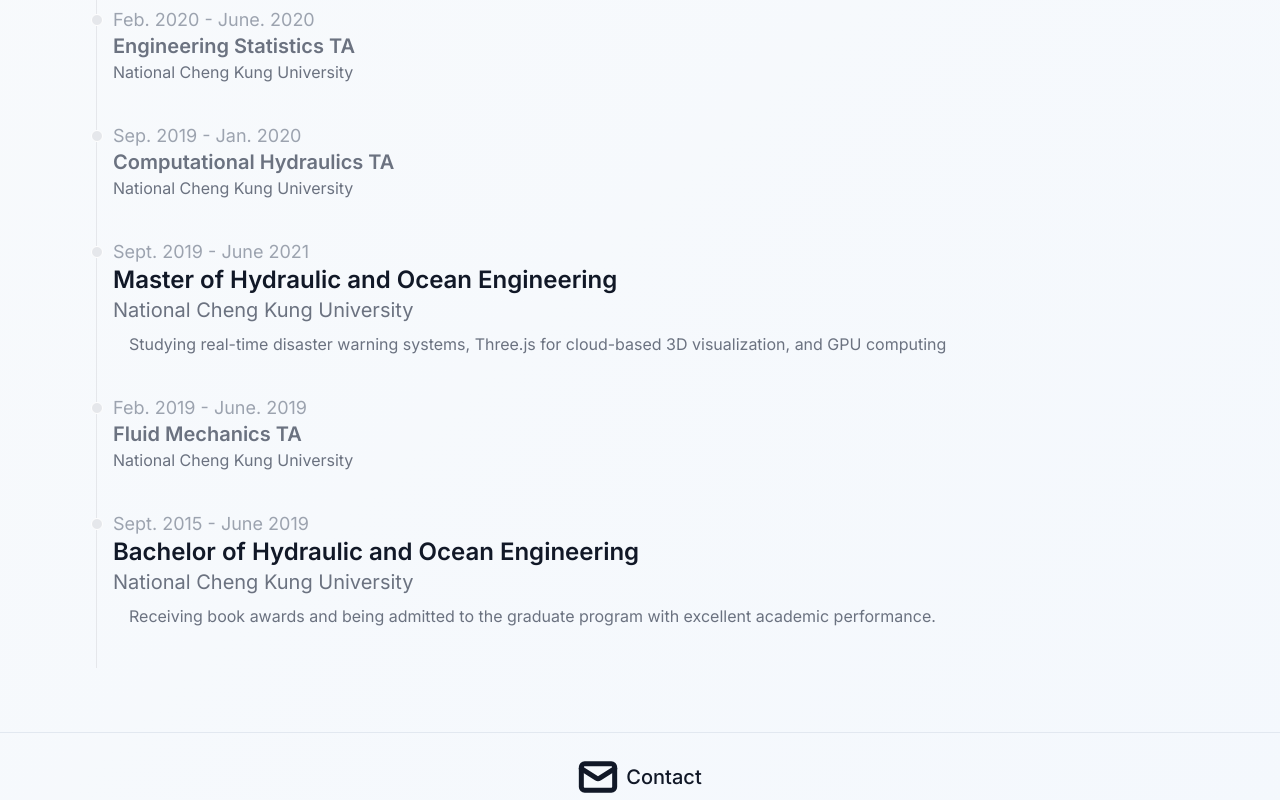
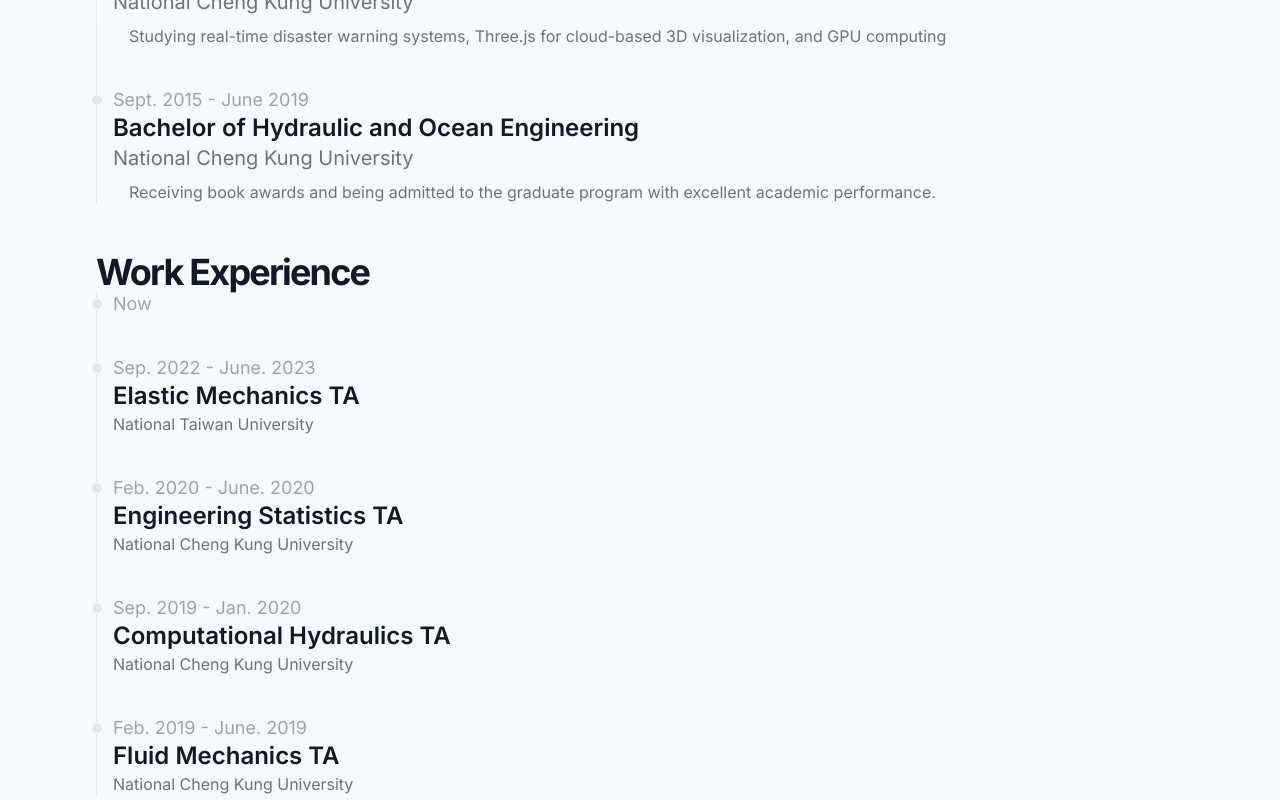
Before and after one commit to Ko0105/Webpage, a Next.js app: page /education in a window 1280 px wide. Shown: the part 440-1240 px from the top of the page. Built offline with nearby package versions, Linux system fonts and the light colour scheme.

Commit message:
revise education

```diff
--- a/src/view/education/Edu.tsx
+++ b/src/view/education/Edu.tsx
@@ -1,6 +1,13 @@
 const Edu = () => {
   return (
+    <div>
+    <h2 className="text-2xl font-bold tracking-tighter sm:text-4xl">
+    Education
+    </h2>
+
+
     <ol className="relative border-s border-gray-200 dark:border-gray-700">
+
       <li className="mb-10 ms-4">
         <div className="absolute w-3 h-3 bg-gray-200 rounded-full mt-1.5 -start-1.5 border border-white dark:border-gray-900 dark:bg-gray-700"></div>
         <time className="mb-1 text-lg font-normal leading-none text-gray-400 dark:text-gray-500">
@@ -14,19 +21,7 @@
         </p>
 
       </li>
-      <li className="mb-10 ms-4">
-        <div className="absolute w-3 h-3 bg-gray-200 rounded-full mt-1.5 -start-1.5 border border-white dark:border-gray-900 dark:bg-gray-700"></div>
-        <time className="mb-1 text-lg font-normal leading-none text-gray-400 dark:text-gray-500">
-        Sep. 2022 - June. 2023
-        </time>
-        <h3 className="text-xl font-semibold text-gray-500 dark:text-white">
-        Elastic Mechanics TA
-        </h3>
-        <p className="text-base font-normal text-gray-500 dark:text-gray-400">
-        National Taiwan University
-        </p>
 
-      </li>
       <li className="mb-10 ms-4">
         <div className="absolute w-3 h-3 bg-gray-200 rounded-full mt-1.5 -start-1.5 border border-white dark:border-gray-900 dark:bg-gray-700"></div>
         <time className="mb-1 text-lg font-normal leading-none text-gray-400 dark:text-gray-500">
@@ -40,33 +35,6 @@
         </p>
         <p className="mt-2 indent-4 text-base font-normal text-gray-500 dark:text-gray-400">
         Studying the state of lithium-ion batteries, machine learning, and GPU computing.
-        </p>
-
-      </li>
-      <li className="mb-10 ms-4">
-        <div className="absolute w-3 h-3 bg-gray-200 rounded-full mt-1.5 -start-1.5 border border-white dark:border-gray-900 dark:bg-gray-700"></div>
-        <time className="mb-1 text-lg font-normal leading-none text-gray-400 dark:text-gray-500">
-        Feb. 2020 - June. 2020
-        </time>
-        <h3 className="text-xl font-semibold text-gray-500 dark:text-white">
-        Engineering Statistics TA
-        </h3>
-        <p className="text-base font-normal text-gray-500 dark:text-gray-400">
-        National Cheng Kung University
-        </p>
-
-      </li>
-
-      <li className="mb-10 ms-4">
-        <div className="absolute w-3 h-3 bg-gray-200 rounded-full mt-1.5 -start-1.5 border border-white dark:border-gray-900 dark:bg-gray-700"></div>
-        <time className="mb-1 text-lg font-normal leading-none text-gray-400 dark:text-gray-500">
-        Sep. 2019 - Jan. 2020
-        </time>
-        <h3 className="text-xl font-semibold text-gray-500 dark:text-white">
-        Computational Hydraulics TA
-        </h3>
-        <p className="text-base font-normal text-gray-500 dark:text-gray-400">
-        National Cheng Kung University
         </p>
 
       </li>
@@ -88,19 +56,7 @@
 
       </li>
 
-      <li className="mb-10 ms-4">
-        <div className="absolute w-3 h-3 bg-gray-200 rounded-full mt-1.5 -start-1.5 border border-white dark:border-gray-900 dark:bg-gray-700"></div>
-        <time className="mb-1 text-lg font-normal leading-none text-gray-400 dark:text-gray-500">
-        Feb. 2019 - June. 2019
-        </time>
-        <h3 className="text-xl font-semibold text-gray-500 dark:text-white">
-        Fluid Mechanics TA
-        </h3>
-        <p className="text-base font-normal text-gray-500 dark:text-gray-400">
-        National Cheng Kung University
-        </p>
 
-      </li>
 
       <li className="mb-10 ms-4">
         <div className="absolute w-3 h-3 bg-gray-200 rounded-full mt-1.5 -start-1.5 border border-white dark:border-gray-900 dark:bg-gray-700"></div>
@@ -119,71 +75,9 @@
 
       </li>
 
-      {/* <li className="mb-10 ms-4">
-        <div className="absolute w-3 h-3 bg-gray-200 rounded-full mt-1.5 -start-1.5 border border-white dark:border-gray-900 dark:bg-gray-700"></div>
-        <time className="mb-1 text-lg font-normal leading-none text-gray-400 dark:text-gray-500">
-          September 2021
-        </time>
-        <h3 className="text-xl font-semibold text-gray-900 dark:text-white">
-          Phd student of Applied Mechanics
-        </h3>
-        <p className="text-base font-normal text-gray-500 dark:text-gray-400">
-        National Taiwan University
-        </p>
-        <p className="text-base font-normal text-gray-500 dark:text-gray-400">
-        Studying the state of lithium-ion batteries, machine learning, and GPU
-        </p>
-
-      </li> */}
-      {/* <li className="mb-10 ms-4">
-        <div className="absolute w-3 h-3 bg-gray-200 rounded-full mt-1.5 -start-1.5 border border-white dark:border-gray-900 dark:bg-gray-700"></div>
-        <time className="mb-1 text-lg font-normal leading-none text-gray-400 dark:text-gray-500">
-          September 2021
-        </time>
-        <h3 className="text-xl font-semibold text-gray-900 dark:text-white">
-          Phd student of Applied Mechanics
-        </h3>
-        <p className="text-base font-normal text-gray-500 dark:text-gray-400">
-        National Taiwan University
-        </p>
-        <p className="text-base font-normal text-gray-500 dark:text-gray-400">
-        Studying the state of lithium-ion batteries, machine learning, and GPU
-        </p>
-      </li>
-      <li className="ms-4">
-        <div className="absolute w-3 h-3 bg-gray-200 rounded-full mt-1.5 -start-1.5 border border-white dark:border-gray-900 dark:bg-gray-700"></div>
-        <time className="mb-1 text-lg font-normal leading-none text-gray-400 dark:text-gray-500">
-          Septrmber 2019
-        </time>
-        <h3 className="text-xl font-semibold text-gray-900 dark:text-white">
-         Master of Hydraulic and Ocean Engineering
-        </h3>
-        <p className="text-base font-normal text-gray-500 dark:text-gray-400">
-        National Cheng Kung University
-        </p>
-        <p className="text-base font-normal text-gray-500 dark:text-gray-400">
-        Studying real-time disaster warning systems, Three.js for cloud-based 3D visualization, and GPU computing.
-        </p>
-      </li>
-
-      <li className="ms-4">
-        <div className="absolute w-3 h-3 bg-gray-200 rounded-full mt-1.5 -start-1.5 border border-white dark:border-gray-900 dark:bg-gray-700"></div>
-        <time className="mb-1 text-lg font-normal leading-none text-gray-400 dark:text-gray-500">
-          Septrmber 2015
-        </time>
-        <h3 className="text-xl font-semibold text-gray-900 dark:text-white">
-        Bachelor of Hydraulic and Ocean Engineering
-        </h3>
-        <p className="text-base font-normal text-gray-500 dark:text-gray-400">
-        National Cheng Kung University
-        </p>
-        <p className="text-base font-normal text-gray-500 dark:text-gray-400">
-        Receiving book awards and being admitted to the graduate program with excellent academic performance.
-        </p>
-      </li> */}
-
 
     </ol>
+    </div>
   );
 };
 
--- a/src/view/education/Education.tsx
+++ b/src/view/education/Education.tsx
@@ -10,7 +10,7 @@
   return (
     <div className="container px-8 md:px-16 lg:px-24 flex flex-col space-y-2 pb-6">
       <Edu />
-      {/* <Experience /> */}
+      <Experience />
       {/* <Timeline />  */}
     </div>
   );
--- a/src/view/education/Experience.tsx
+++ b/src/view/education/Experience.tsx
@@ -1,33 +1,89 @@
 const Experience = () => {
   return (
-    <section className="space-y-4">
-      <div className="space-y-2">
-        <h2 className="text-2xl font-bold tracking-tighter sm:text-4xl">
-          Work Experience
-        </h2>
-      </div>
-      <div className="space-y-2">
-        <h3 className="text-2xl ">
-          <span className="font-bold">TA</span>
+
+    <div>
+    <h2 className="text-2xl font-bold tracking-tighter sm:text-4xl">
+    Work Experience
+    </h2>
+
+
+    <ol className="relative border-s border-gray-200 dark:border-gray-700">
+
+      <li className="mb-10 ms-4">
+        <div className="absolute w-3 h-3 bg-gray-200 rounded-full mt-1.5 -start-1.5 border border-white dark:border-gray-900 dark:bg-gray-700"></div>
+        <time className="mb-1 text-lg font-normal leading-none text-gray-400 dark:text-gray-500">
+         Now
+        </time>
+        <h3 className="text-xl font-semibold text-gray-900 dark:text-white">
+
         </h3>
-        <p className=" text-xl text-gray-500 dark:text-gray-400">
-          <span className="font-bold">• Elastic mechanics </span> [Sep. 2022 -
-          June. 2023], National Cheng Kung University
+        <p className="mb-4 text-base font-normal text-gray-500 dark:text-gray-400">
+
         </p>
-        <p className=" text-xl text-gray-500 dark:text-gray-400">
-          <span className="font-bold">• Engineering statistics </span> [Feb.
-          2020 - June. 2020], National Cheng Kung University
+
+      </li>
+      <li className="mb-10 ms-4">
+        <div className="absolute w-3 h-3 bg-gray-200 rounded-full mt-1.5 -start-1.5 border border-white dark:border-gray-900 dark:bg-gray-700"></div>
+        <time className="mb-1 text-lg font-normal leading-none text-gray-400 dark:text-gray-500">
+        Sep. 2022 - June. 2023
+        </time>
+        <h3 className="text-2xl font-semibold text-gray-900 dark:text-white">
+        Elastic Mechanics TA
+        </h3>
+        <p className="text-base font-normal text-gray-500 dark:text-gray-400">
+        National Taiwan University
         </p>
-        <p className=" text-xl text-gray-500 dark:text-gray-400">
-          <span className="font-bold">• Computational hydraulics</span> [Sep.
-          2019 - Jan. 2020], National Cheng Kung University
+
+      </li>
+
+      <li className="mb-10 ms-4">
+        <div className="absolute w-3 h-3 bg-gray-200 rounded-full mt-1.5 -start-1.5 border border-white dark:border-gray-900 dark:bg-gray-700"></div>
+        <time className="mb-1 text-lg font-normal leading-none text-gray-400 dark:text-gray-500">
+        Feb. 2020 - June. 2020
+        </time>
+        <h3 className="text-2xl font-semibold text-gray-900 dark:text-white">
+        Engineering Statistics TA
+        </h3>
+        <p className="text-base font-normal text-gray-500 dark:text-gray-400">
+        National Cheng Kung University
         </p>
-        <p className=" text-xl text-gray-500 dark:text-gray-400">
-          <span className="font-bold">• Fluid mechanics </span> [Feb. 2019 -
-          June. 2019], National Cheng Kung University
+
+      </li>
+
+      <li className="mb-10 ms-4">
+        <div className="absolute w-3 h-3 bg-gray-200 rounded-full mt-1.5 -start-1.5 border border-white dark:border-gray-900 dark:bg-gray-700"></div>
+        <time className="mb-1 text-lg font-normal leading-none text-gray-400 dark:text-gray-500">
+        Sep. 2019 - Jan. 2020
+        </time>
+        <h3 className="text-2xl font-semibold text-gray-900 dark:text-white">
+        Computational Hydraulics TA
+        </h3>
+        <p className="text-base font-normal text-gray-500 dark:text-gray-400">
+        National Cheng Kung University
         </p>
-      </div>
-    </section>
+
+      </li>
+
+
+
+      <li className="mb-10 ms-4">
+        <div className="absolute w-3 h-3 bg-gray-200 rounded-full mt-1.5 -start-1.5 border border-white dark:border-gray-900 dark:bg-gray-700"></div>
+        <time className="mb-1 text-lg font-normal leading-none text-gray-400 dark:text-gray-500">
+        Feb. 2019 - June. 2019
+        </time>
+        <h3 className="text-2xl font-semibold text-gray-900 dark:text-white">
+        Fluid Mechanics TA
+        </h3>
+        <p className="text-base font-normal text-gray-500 dark:text-gray-400">
+        National Cheng Kung University
+        </p>
+
+      </li>
+
+
+
+    </ol>
+    </div>
   );
 };
 
--- /dev/null
+++ b/src/view/project/Battery_ML.tsx
@@ -0,0 +1,65 @@
+import React from "react";
+// import RaspberryPlot from "./RaspberryPlot";
+// import { TEIS_Data } from "@/methods/project";
+import { Badge } from "@/components/ui/badge";
+
+// type RaspberryProps = {
+//   data: TEIS_Data[];
+// };
+const Battery_ML = (props: any) => {
+  const { data } = props;
+  return (
+  <div>
+  <h2 className="text-left text-3xl font-bold pb-4 bg-clip-text text-transparent bg-gradient-to-l from-teal-600 to-teal-700">
+  Battery state analysis applying Machine Learning
+  </h2>
+  <div className="px-4 text-center md:px-6 flex flex-col lg:flex-row items-center">
+    <div className="w-full lg:w-1/2">
+      <div className="flex flex-col overflow-hidden rounded-2xl mx-auto">
+        {/* <RaspberryPlot chartData={data} className="w-full h-[320px]" />
+        <div className="aspect-[3/2] overflow-hidden rounded-2xl mx-auto "> */}
+        <video controls className="w-full h-[320px]">
+            <source src="/PhaseField.mov" type="audio/mp4" />
+            Your browser does not support the audio tag.
+        </video>
+        {/* </div> */}
+
+        <div className="space-x-2 py-4 flex flex-wrap space-y-2">
+          <Badge className="hover:bg-gray-100/80 bg-gray-100 text-teal-600 shadow-md px-4 py-1 text-base">
+              C++
+          </Badge>
+          <Badge className="hover:bg-gray-100/80 bg-gray-100 text-teal-600 shadow-md px-4 py-1 text-base">
+          CUDA
+          </Badge>
+          <Badge className="hover:bg-gray-100/80 bg-gray-100 text-teal-600 shadow-md px-4 py-1 text-base">
+          MPI
+          </Badge>
+
+        </div>
+      </div>
+    </div>
+    <div className="w-full lg:w-1/2 bg-gray-800/10 text-teal-800 py-10 px-12 mx-4 shadow-xl">
+      <div className="text-justify text-base list-none">
+      <li>
+            Constructing a program using{" "}
+            <span className="font-bold">CUDA</span> to simulate the
+            internal structure of lithium metal batteries for{" "}
+            <span className="font-bold">GPU computing.</span>
+        </li>
+        <li className="pt-4">
+            Analyzing the mechanisms causing{" "}
+            <span className="font-bold">instability on the surface</span>{" "}
+            of lithium metal batteries.
+        </li>
+      </div>
+    </div>
+  </div>
+
+  <div className="container grid gap-6 px-4 text-center md:px-6 md:grid-cols-2">
+
+  </div>
+</div>
+  );
+};
+
+export default Battery_ML;
--- a/src/view/project/Project.tsx
+++ b/src/view/project/Project.tsx
@@ -6,6 +6,7 @@
 import OCV from "./OCV";
 import Dendrite from "./Dendrite";
 import Debris from "./Debris";
+import Battery_ML from "./Battery_ML";
 
 type MyProjectProps = {
   iscData: TISC_Data[];
@@ -36,8 +37,13 @@
             <Vehicle data={chartData1} />
           </section>
 
+
           <section className={"py-12"}>
             <Raspberry data={chartData2} />
+          </section>
+
+          <section className={"py-12"}>
+            <Battery_ML />
           </section>
 
           <section className={"py-12"}>
```
